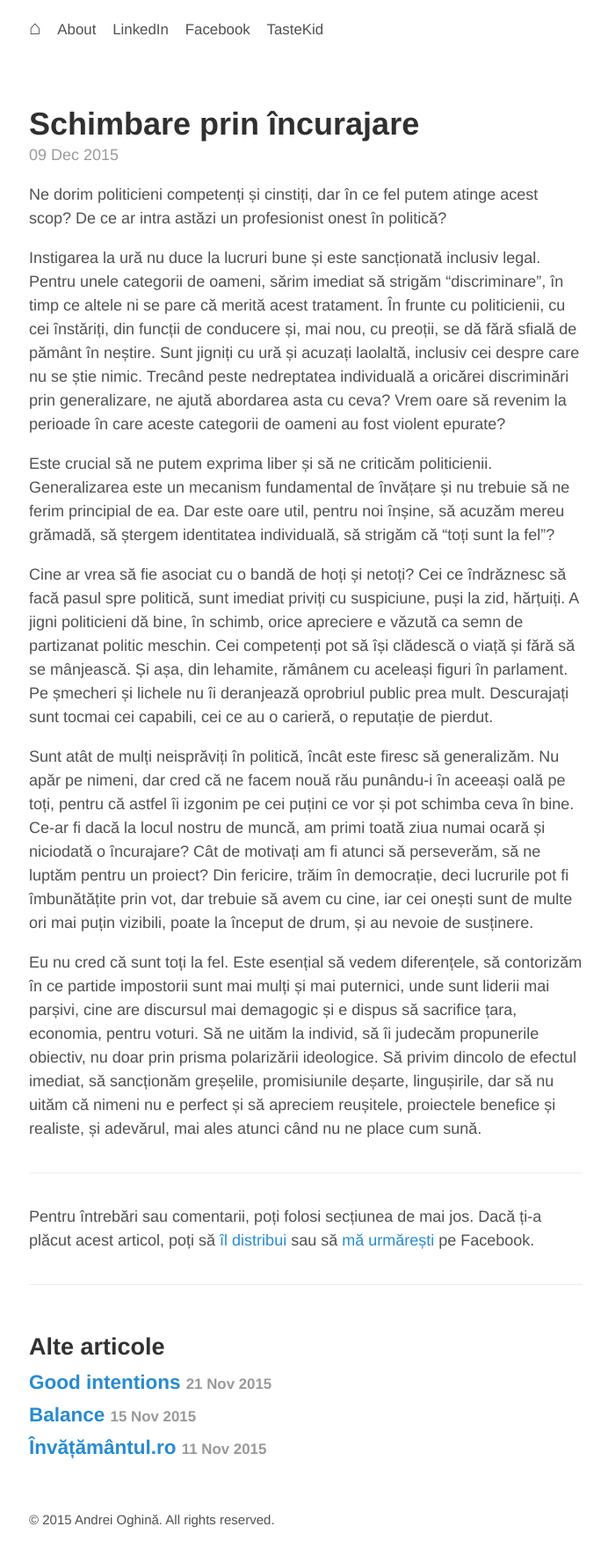
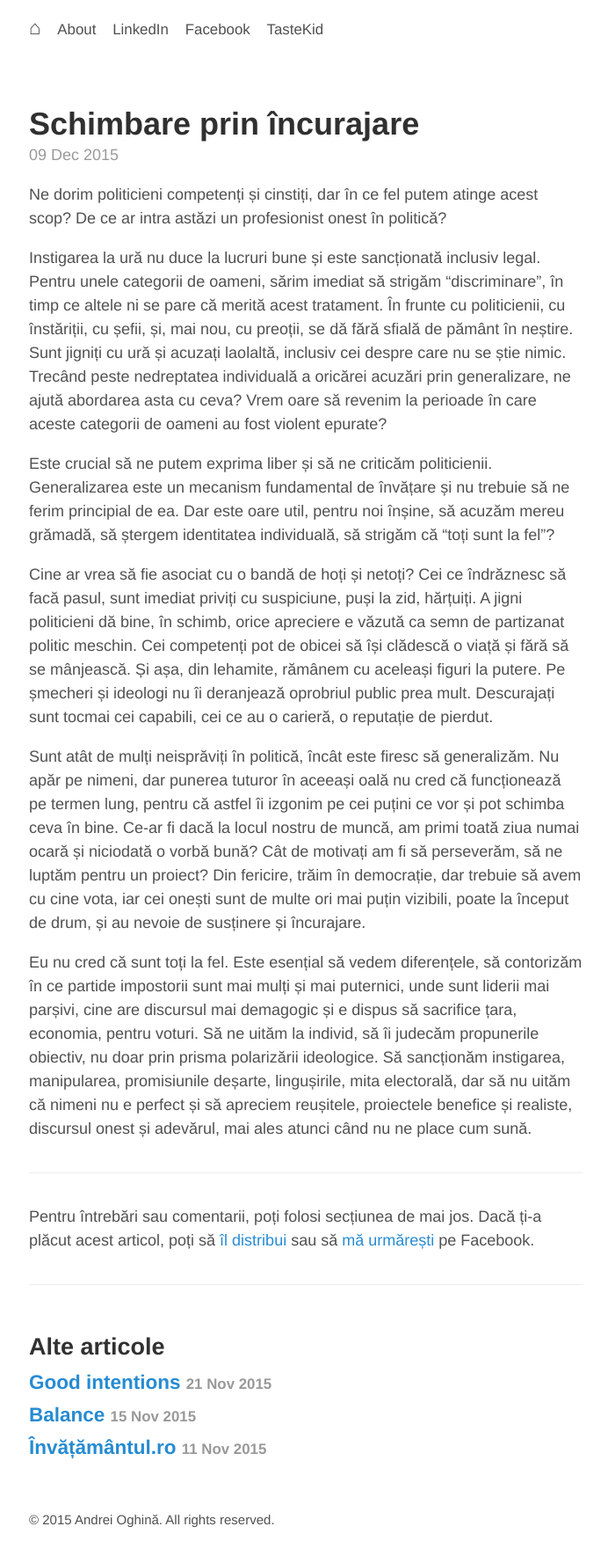
Before and after one commit to aoghina/aoghina.github.io, a Jekyll site: the page built from _posts/2015-12-09-schimbare-prin-incurajare.md, in a window 1280 px wide. Shown: the whole page at 88% size, without its empty margins (292-984 px from the left). Built offline with Jekyll 4.4.1, drawn with Linux system fonts in a browser that asks for light colours; comment, search, counter and statistics services are not loaded.

Commit message:
Update schimbare

```diff
--- a/_posts/2015-12-09-schimbare-prin-incurajare.md
+++ b/_posts/2015-12-09-schimbare-prin-incurajare.md
@@ -9,12 +9,12 @@ Ne dorim politicieni competenți și cinstiți, dar în ce fel putem atinge aces
 
 <!--more-->
 
-Instigarea la ură nu duce la lucruri bune și este sancționată inclusiv legal. Pentru unele categorii de oameni, sărim imediat să strigăm "discriminare", în timp ce altele ni se pare că merită acest tratament. În frunte cu politicienii, cu cei înstăriți, din funcții de conducere și, mai nou, cu preoții, se dă fără sfială de pământ în neștire. Sunt jigniți cu ură și acuzați laolaltă, inclusiv cei despre care nu se știe nimic. Trecând peste nedreptatea individuală a oricărei discriminări prin generalizare, ne ajută abordarea asta cu ceva? Vrem oare să revenim la perioade în care aceste categorii de oameni au fost violent epurate?
+Instigarea la ură nu duce la lucruri bune și este sancționată inclusiv legal. Pentru unele categorii de oameni, sărim imediat să strigăm "discriminare", în timp ce altele ni se pare că merită acest tratament. În frunte cu politicienii, cu înstăriții, cu șefii, și, mai nou, cu preoții, se dă fără sfială de pământ în neștire. Sunt jigniți cu ură și acuzați laolaltă, inclusiv cei despre care nu se știe nimic. Trecând peste nedreptatea individuală a oricărei acuzări prin generalizare, ne ajută abordarea asta cu ceva? Vrem oare să revenim la perioade în care aceste categorii de oameni au fost violent epurate?
 
 Este crucial să ne putem exprima liber și să ne criticăm politicienii. Generalizarea este un mecanism fundamental de învățare și nu trebuie să ne ferim principial de ea. Dar este oare util, pentru noi înșine, să acuzăm mereu grămadă, să ștergem identitatea individuală, să strigăm că "toți sunt la fel"?
 
-Cine ar vrea să fie asociat cu o bandă de hoți și netoți? Cei ce îndrăznesc să facă pasul spre politică, sunt imediat priviți cu suspiciune, puși la zid, hărțuiți. A jigni politicieni dă bine, în schimb, orice apreciere e văzută ca semn de partizanat politic meschin. Cei competenți pot să își clădescă o viață și fără să se mânjească. Și așa, din lehamite, rămânem cu aceleași figuri în parlament. Pe șmecheri și lichele nu îi deranjează oprobriul public prea mult. Descurajați sunt tocmai cei capabili, cei ce au o carieră, o reputație de pierdut.
+Cine ar vrea să fie asociat cu o bandă de hoți și netoți? Cei ce îndrăznesc să facă pasul, sunt imediat priviți cu suspiciune, puși la zid, hărțuiți. A jigni politicieni dă bine, în schimb, orice apreciere e văzută ca semn de partizanat politic meschin. Cei competenți pot de obicei să își clădescă o viață și fără să se mânjească. Și așa, din lehamite, rămânem cu aceleași figuri la putere. Pe șmecheri și ideologi nu îi deranjează oprobriul public prea mult. Descurajați sunt tocmai cei capabili, cei ce au o carieră, o reputație de pierdut.
 
-Sunt atât de mulți neisprăviți în politică, încât este firesc să generalizăm. Nu apăr pe nimeni, dar cred că ne facem nouă rău punându-i în aceeași oală pe toți, pentru că astfel îi izgonim pe cei puțini ce vor și pot schimba ceva în bine. Ce-ar fi dacă la locul nostru de muncă, am primi toată ziua numai ocară și niciodată o încurajare? Cât de motivați am fi atunci să perseverăm, să ne luptăm pentru un proiect? Din fericire, trăim în democrație, deci lucrurile pot fi îmbunătățite prin vot, dar trebuie să avem cu cine, iar cei onești sunt de multe ori mai puțin vizibili, poate la început de drum, și au nevoie de susținere.
+Sunt atât de mulți neisprăviți în politică, încât este firesc să generalizăm. Nu apăr pe nimeni, dar punerea tuturor în aceeași oală nu cred că funcționează pe termen lung, pentru că astfel îi izgonim pe cei puțini ce vor și pot schimba ceva în bine. Ce-ar fi dacă la locul nostru de muncă, am primi toată ziua numai ocară și niciodată o vorbă bună? Cât de motivați am fi să perseverăm, să ne luptăm pentru un proiect? Din fericire, trăim în democrație, dar trebuie să avem cu cine vota, iar cei onești sunt de multe ori mai puțin vizibili, poate la început de drum, și au nevoie de susținere și încurajare.
 
-Eu nu cred că sunt toți la fel. Este esențial să vedem diferențele, să contorizăm în ce partide impostorii  sunt mai mulți și mai puternici, unde sunt liderii mai parșivi, cine are discursul mai demagogic și e dispus să sacrifice țara, economia, pentru voturi. Să ne uităm la individ, să îi judecăm propunerile obiectiv, nu doar prin prisma polarizării ideologice. Să privim dincolo de efectul imediat, să sancționăm greșelile, promisiunile deșarte, lingușirile, dar să nu uităm că nimeni nu e perfect și să apreciem reușitele, proiectele benefice și realiste, și adevărul, mai ales atunci când nu ne place cum sună.
+Eu nu cred că sunt toți la fel. Este esențial să vedem diferențele, să contorizăm în ce partide impostorii sunt mai mulți și mai puternici, unde sunt liderii mai parșivi, cine are discursul mai demagogic și e dispus să sacrifice țara, economia, pentru voturi. Să ne uităm la individ, să îi judecăm propunerile obiectiv, nu doar prin prisma polarizării ideologice. Să sancționăm instigarea, manipularea, promisiunile deșarte, lingușirile, mita electorală, dar să nu uităm că nimeni nu e perfect și să apreciem reușitele, proiectele benefice și realiste, discursul onest și adevărul, mai ales atunci când nu ne place cum sună.
```
